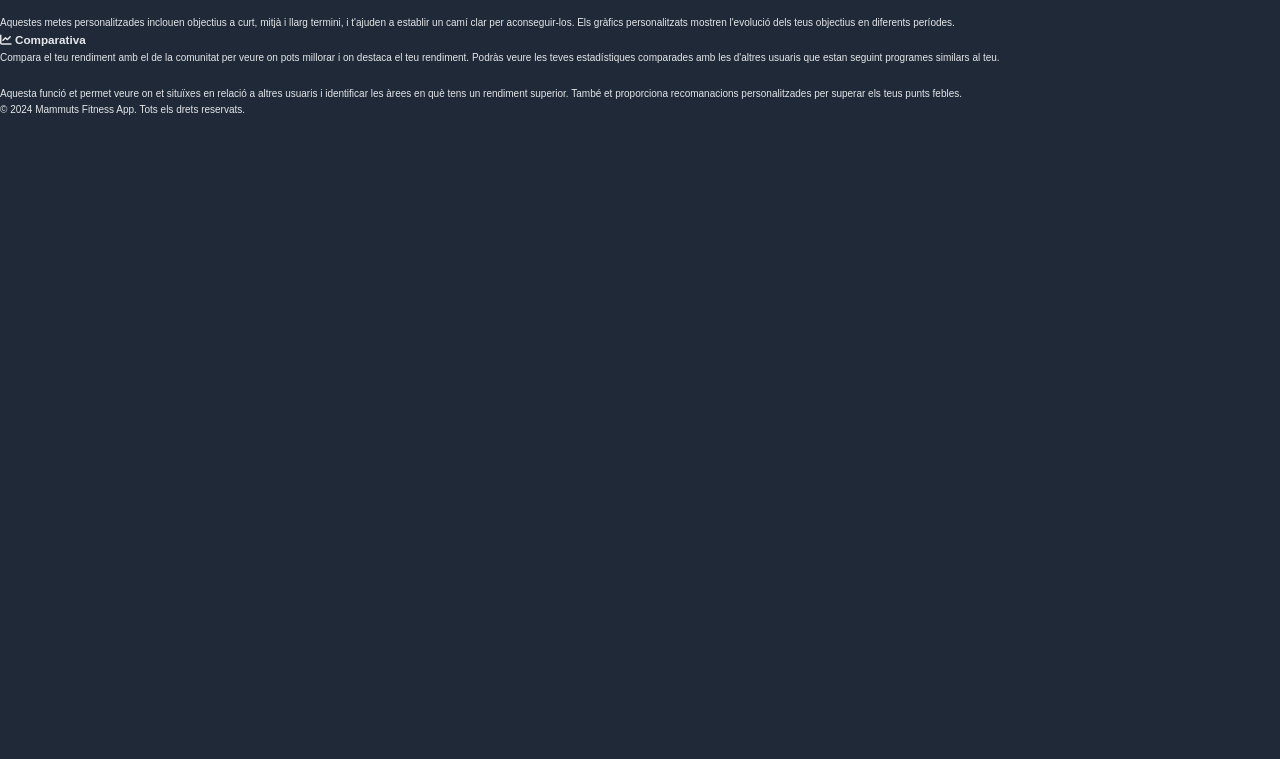
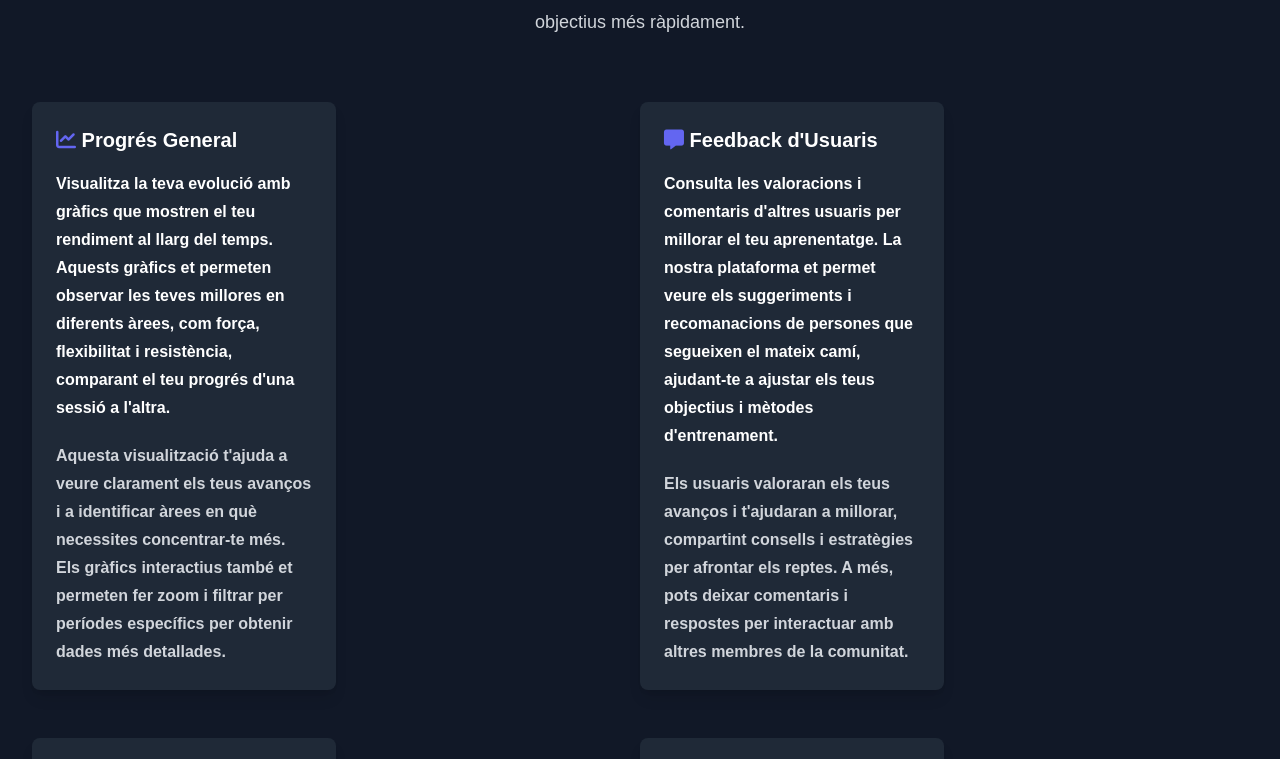
Before and after one commit to 2DAM-202425-PROJECTE/landing-page-mamuts, a website: page public/ModificaElTeuProgresAmbEstadistiquesVisuals.html in a window 1280 px wide. Shown: the part 238-997 px from the top of the page. Before the commit the page ends 800 px from the top, so only its background shows below. Drawn offline with nearby package versions, Linux system fonts and the light colour scheme; files that its build step writes are made by us from their sources.

Commit message:
Update ModificaElTeuProgresAmbEstadistiquesVisuals.html

```diff
--- a/public/ModificaElTeuProgresAmbEstadistiquesVisuals.html
+++ b/public/ModificaElTeuProgresAmbEstadistiquesVisuals.html
@@ -2,7 +2,7 @@
 <html lang="ca">
 <head>
     <meta charset="UTF-8">
-    <link href="../style.css" rel="stylesheet">
+    <link href="style.css" rel="stylesheet">
     <link rel="stylesheet" href="https://cdnjs.cloudflare.com/ajax/libs/font-awesome/6.0.0-beta3/css/all.min.css">
     <meta name="viewport" content="width=device-width, initial-scale=1.0">
     <meta name="description" content="Estadístiques visuals per monitoritzar el teu progrés i millorar el teu aprenentatge.">
@@ -35,6 +35,7 @@
             <h2 class="text-4xl font-bold tracking-tight text-white sm:text-6xl">Estadístiques Visuals</h2>
             <p class="mt-6 text-lg leading-8 text-gray-300">Monitora el teu progrés amb estadístiques visuals que t'ajuden a prendre decisions informades per millorar el teu aprenentatge i assolir els teus objectius més ràpidament.</p>
         </div>
+        <br>
 
         <!-- Estadísticas Cards -->
         <div class="grid grid-cols-1 gap-y-12 text-base font-semibold leading-7 text-white sm:grid-cols-2 lg:grid-cols-4 mt-12">
@@ -47,6 +48,7 @@
 
                 <p class="mt-4 text-gray-300">Aquesta visualització t'ajuda a veure clarament els teus avanços i a identificar àrees en què necessites concentrar-te més. Els gràfics interactius també et permeten fer zoom i filtrar per períodes específics per obtenir dades més detallades.</p>
             </div>
+            <br>
 
             <!-- Feedback d'Usuaris -->
             <div class="bg-gray-800 p-6 rounded-lg shadow-lg hover:bg-indigo-700 transition duration-300 ease-in-out">
@@ -57,6 +59,7 @@
                     <p class="text-gray-300 mt-2">Els usuaris valoraran els teus avanços i t'ajudaran a millorar, compartint consells i estratègies per afrontar els reptes. A més, pots deixar comentaris i respostes per interactuar amb altres membres de la comunitat.</p>
                 </div>
             </div>
+            <br>
 
 
             <!-- Objectius i Metes -->
@@ -68,6 +71,7 @@
                     <p class="text-gray-300 mt-2">Aquestes metes personalitzades inclouen objectius a curt, mitjà i llarg termini, i t'ajuden a establir un camí clar per aconseguir-los. Els gràfics personalitzats mostren l'evolució dels teus objectius en diferents períodes.</p>
                 </div>
             </div>
+            <br>
 
             <!-- Comparativa -->
             <div class="bg-gray-800 p-6 rounded-lg shadow-lg hover:bg-indigo-700 transition duration-300 ease-in-out">
```
